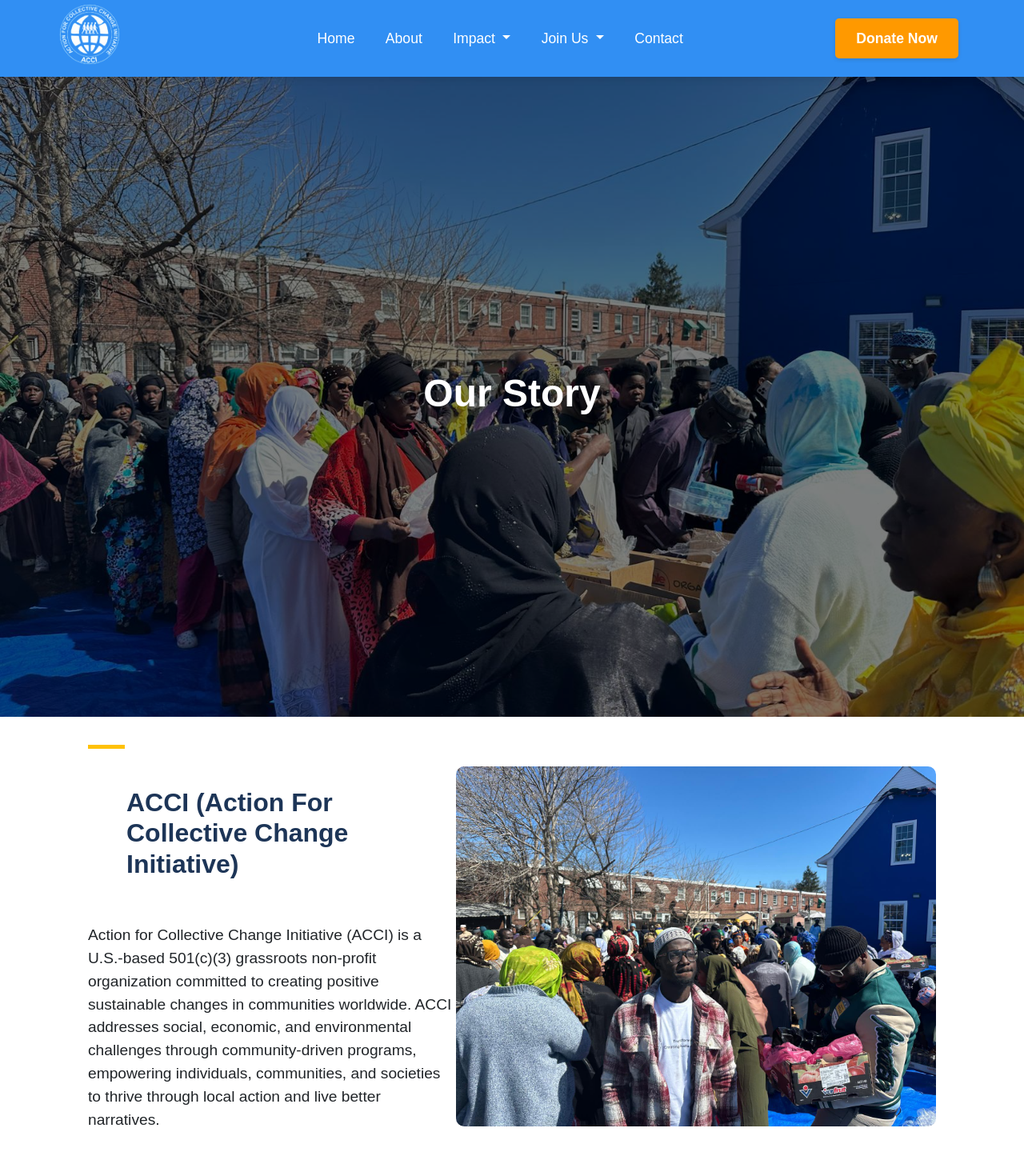
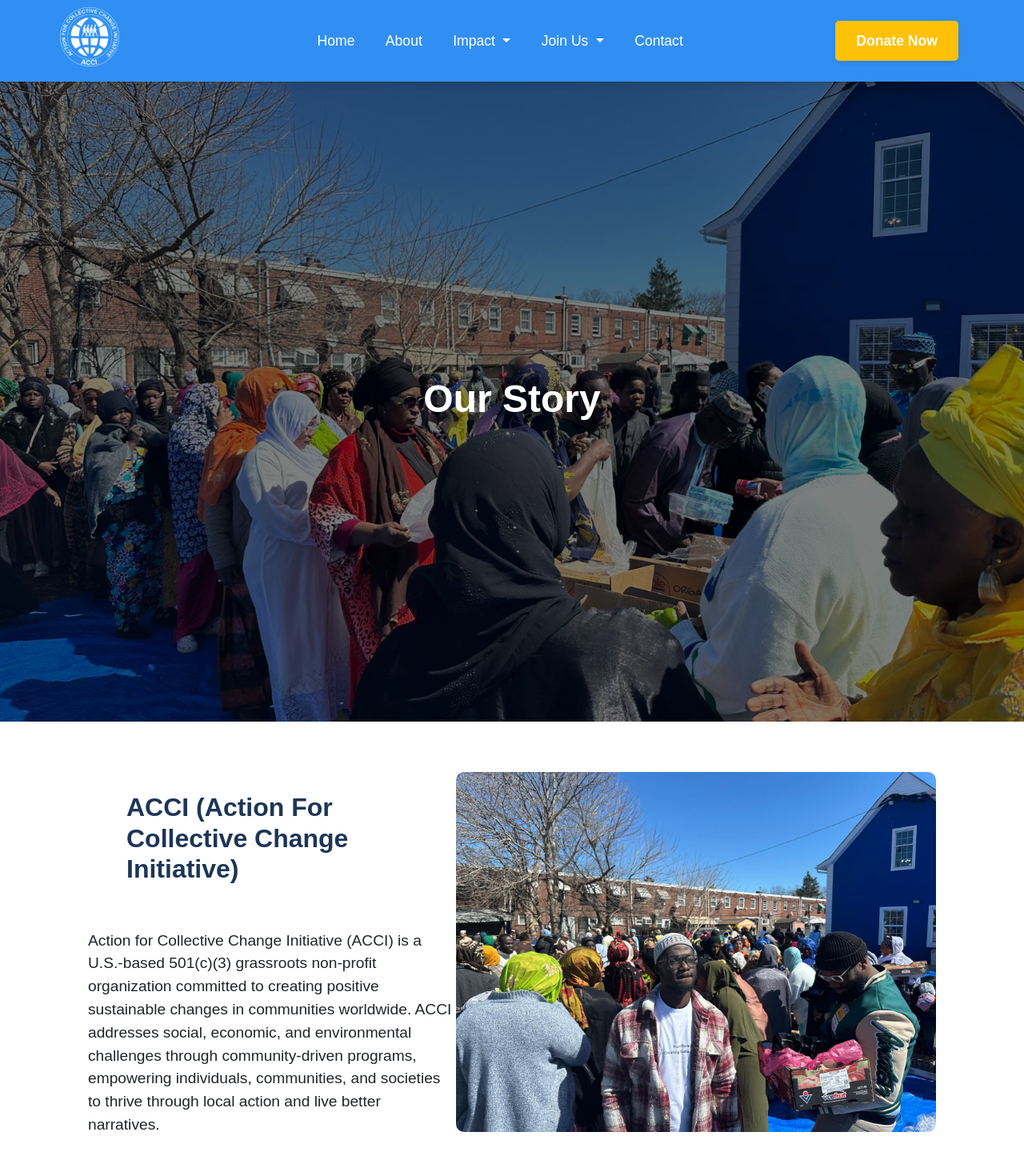
Before and after one commit to inioluwa-1/ACCI-pro, an Angular app: page /about in a window 1280 px wide. Shown: the top 1470 px of the page at 80% size. Built offline with nearby package versions, Linux system fonts and the light colour scheme.

Commit message:
Refactor CSS styles for consistency and improved layout across components

```diff
--- a/src/app/component/about/about.component.css
+++ b/src/app/component/about/about.component.css
@@ -55,15 +55,7 @@
   padding-bottom: 15px;
 }
 
-.impact-heading::before {
-  content: "";
-  position: absolute;
-  left: 0;
-  bottom: 100%;
-  width: 10%;
-  height: 5px;
-  background: #FFC107;
-}
+
 
 .impact-img {
   flex: 1;
--- a/src/app/component/home/home.component.css
+++ b/src/app/component/home/home.component.css
@@ -68,15 +68,6 @@
   margin-bottom: 25px;
 }
 
-.impact-heading::before {
-    content: "";
-    position: absolute;
-    left: 0;
-    bottom: 100%;
-    width: 20%;
-    height: 5px;
-    background: #FFC107;
-}
 
 .impact-img {
     flex: 1;
@@ -153,15 +144,7 @@
   margin-bottom: 25px;
 }
 
-.focus-info h2::before {
-    content: "";
-    position: absolute;
-    left: 0;
-    bottom: 100%;
-    width: 30%;
-    height: 5px;
-    background: #FFC107;
-}
+
 .partners-section {
     /* display: flex; */
 
--- a/src/app/component/navbar/navbar.component.css
+++ b/src/app/component/navbar/navbar.component.css
@@ -6,7 +6,7 @@
      left: 0;
      width: 100%;
      z-index: 999;
-     padding: 0.5rem 1rem;
+     padding: 0.7rem 1.2rem;
      box-shadow: 0 2px 10px rgba(0, 0, 0, 0.1);
    }
 
@@ -76,19 +76,20 @@
 
    /* Donate Button */
    .btn-donate {
-     background-color: #FF9900;
+     background-color: #FFC107;
      color: white;
      font-size: 1.1rem;
      font-weight: 600;
      padding: 0.6rem 1.5rem;
      border-radius: 5px;
-     border: 2px solid #FF9900;
+     border: 2px solid #FFC107;
      transition: all 0.3s ease;
      box-shadow: 0 2px 5px rgba(0, 0, 0, 0.1);
    }
 
    .btn-donate:hover {
-     background-color: #e68a00;
+    background-color: #F9C100;
+    color: white;
      transform: translateY(-2px);
      box-shadow: 0 4px 8px rgba(0, 0, 0, 0.15);
    }
--- a/src/app/component/ongoing-programmes/ongoing-programmes.component.html
+++ b/src/app/component/ongoing-programmes/ongoing-programmes.component.html
@@ -6,7 +6,6 @@
 <section class="container content-section p-4">
   <div class="row align-items-center mb-5 p-4">
     <div class="col-md-6">
-      <div class="yellow-bar"></div>
       <h3 class="section-title">Our Work in Liberia</h3>
       <p class="section-text">
         At ACCI, we recognize the potential of Liberia’s youth as catalysts for change. Through transformative initiatives like the Community Engagement Exchange (CEE) Workshop and the International Youth Day (IYD) Conference in 2024, we equipped young Liberians with the knowledge, tools, and platforms to lead sustainable development in their communities.
@@ -26,7 +25,6 @@
       <img src="https://s3-alpha-sig.figma.com/img/1685/c53c/95aa7aaf935a867ce9dd0ad7014cc3e2?Expires=1745193600&Key-Pair-Id=APKAQ4GOSFWCW27IBOMQ&Signature=FmBPmd2TiybK5BkPs3UeJVr4~keoLLei9D6X-1M6mdIzqwYtXBbxgtk21gaVM5PbrLQau1Cs4Mc4y-FTaZxDLrLkoaG7~i0BT-yipahUKg2M6Omcma96v7bm7XtpdVGxtVjj6zt6uZ4qu0yJ1JWoSJbFhR-mMISPHGlsDVtn0RcvHZwifS0lHiBHr-BGCf4bToo7wlJBx~Lz3ePEbUyv19Kim3xpMopwmrIwLjs3sUhAELjiGN28jTveobCBIUkNaQzk2hv9fTmNwIG5PKeH7xEptJKDVjaYbGP8swC0mTtE264ynFWIkxBogfDfpAmARuP-oxO7dyKTJIeXQQSg5A__" class="img-fluid" alt="Group Photo">
     </div>
     <div class="col-md-6">
-      <div class="yellow-bar"></div>
       <h3 class="section-title">Our Vision for Liberia</h3>
       <p class="section-text">
         We are committed to continuing our work in Liberia through youth empowerment, climate action, and education programs that align with the Sustainable Development Goals (SDGs). Liberia is full of changemakers—and we’re here to support, amplify, and equip them.
@@ -43,7 +41,7 @@
     <div class="text-center mb-5"  data-aos="flip-right"
     data-aos-easing="ease-out-cubic"
     data-aos-duration="2000">
-      <div class="yellow-bar mx-auto"></div>
+      <div class=" mx-auto"></div>
       <h3 class="section-title">Get Involved</h3>
       <p class="section-text">
         Are you in Liberia and passionate about making a difference? Join our <br> community of volunteers, partners, and youth leaders.
@@ -54,7 +52,7 @@
     <!-- Our Work in Sierra Leone -->
     <div class="row align-items-center mb-5">
       <div class="col-md-6" data-aos="fade-right" data-aos-delay="300" data-aos-duration="2000">
-        <div class="yellow-bar"></div>
+        <div class=""></div>
         <h3 class="section-title">Our Work in Sierra Leone</h3>
         <p class="section-text">
           ACCI is fostering climate leadership & innovation and youth development in Sierra Leone through strategic programs that equip young people with practical solutions to today’s pressing challenges.
@@ -75,7 +73,7 @@
         <img src="https://s3-alpha-sig.figma.com/img/cdb3/4d40/65592c155720a9479f526efd61160a51?Expires=1745193600&Key-Pair-Id=APKAQ4GOSFWCW27IBOMQ&Signature=Ipx20EAleS3fVjPwEtrguXROJyGTdZbIUhbrIEeMdocthu9DQF1aEBHI8yT0dIteGXWYas~6tTEWr2QEDVhB~6h8iHGF6bcXkaZvhPVWHtVmn2sA-YHSdXpRd5BxiRs3ZqlBOMZHxxNoGGbdFk5kydLVB~ls~01qXbFZ8FepQ-P4XkVz8XMD~uyuKULUuMMNRlKZWEF4W8jLxVtRBzWJaFFu2VRiEHh2ddZ3SsM2yJuY2QnivRIaYAFo2yuqWkK~r2CiyMiUNycEPsbYM97ls~bKwMfsbGhm0hwAnJitX5QjeJeueHS6YDJN6GqAdP8~35EvWtnooHPLi-egxTkUyA__" class="img-fluid" alt="Vision Workshop Sierra Leone">
       </div>
       <div class="col-md-6" data-aos="fade-left" data-aos-delay="300" data-aos-duration="2000">
-        <div class="yellow-bar"></div>
+        <div class=""></div>
         <h3 class="section-title">Our Vision for Sierra Leone</h3>
         <p class="section-text">
           We believe in the creativity, resilience, and leadership of Sierra Leonean youth. Our work is focused on building their capacity to lead climate resilience efforts, drive innovation, and co-create thriving, inclusive communities.
@@ -87,7 +85,7 @@
     </div>
   </div>
   <div class="text-center mb-5 container">
-    <div class="yellow-bar mx-auto"></div>
+    <div class=" mx-auto"></div>
     <h3 class="section-title">Get Involved</h3>
     <p class="section-text">
       Are you in Sierra Leone and passionate about making a difference? Join our community of volunteers, partners, and youth leaders.
--- a/src/app/component/upcoming-event/upcoming-event.component.css
+++ b/src/app/component/upcoming-event/upcoming-event.component.css
@@ -69,7 +69,7 @@
 }
 
 .btn-register {
-    background-color: #FDD835;
+    background-color: #FFC107;
     color: white;
     border: none;
     padding: 0.6rem 2rem;
```
